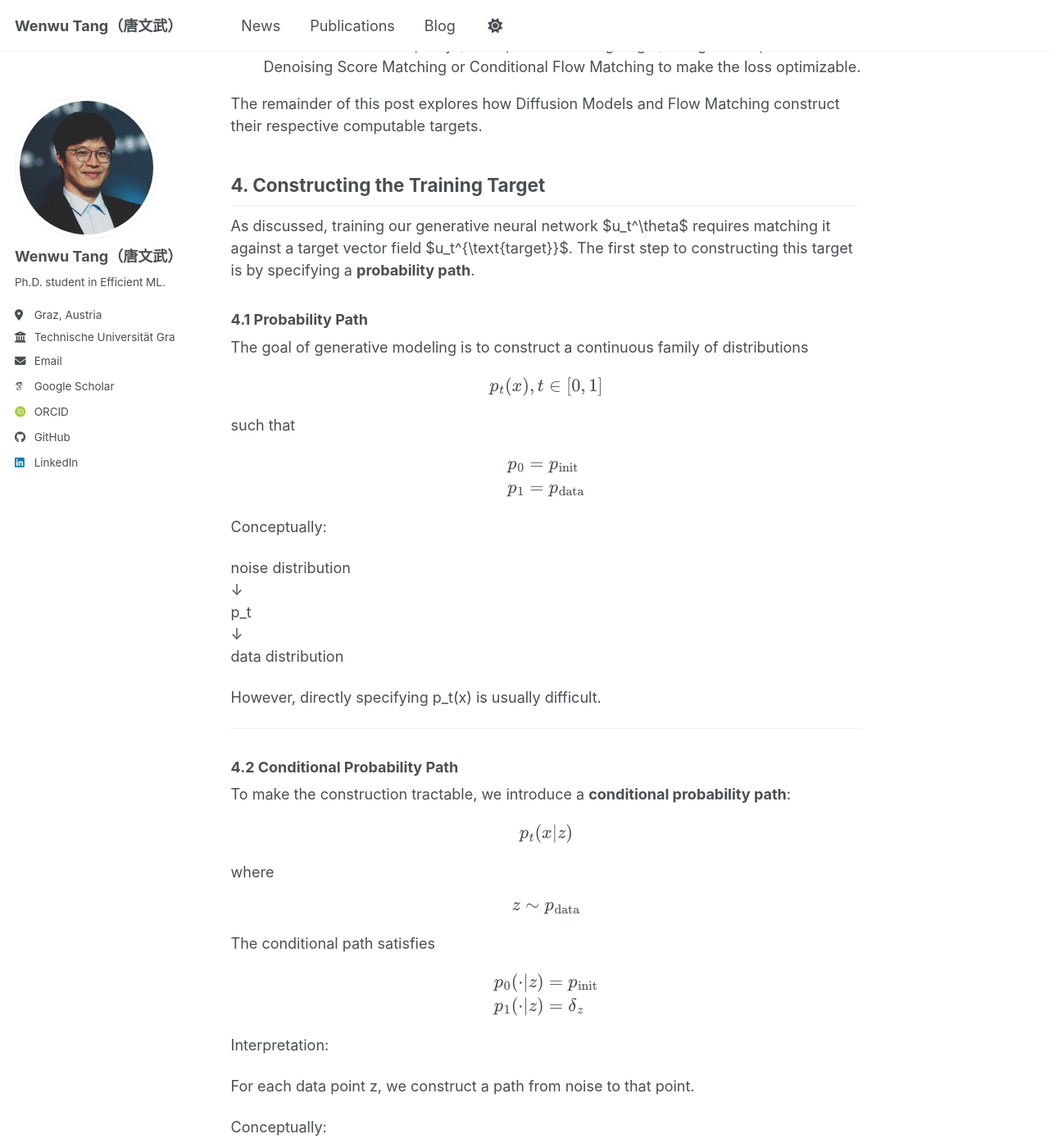
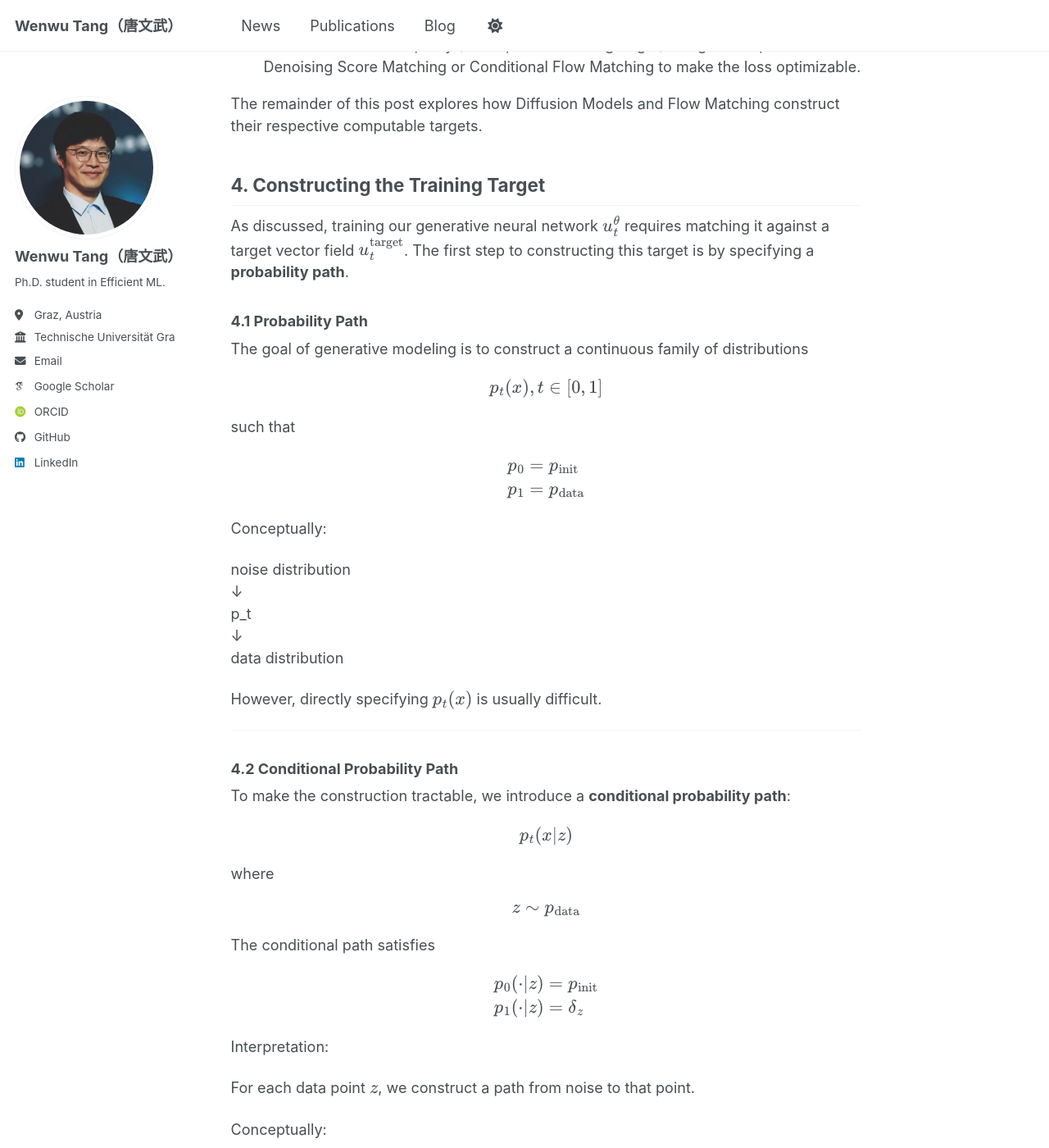
Before and after one commit to TWWinde/TWWinde.github.io, a Jekyll site: the page built from _posts/2012-08-14-blog-post-1.md, in a window 1280 px wide and 1400 px high, scrolled down 5487 px. Shown: the whole window at 82% size. Built offline with Jekyll 4.4.1, drawn with Linux system fonts in a browser that asks for light colours; some web fonts are replaced; a script bundle is joined from its source files by our own code; library files that are not in the unit come from our copies.

Commit message:
fix further inline latex formatting

```diff
--- a/_posts/2012-08-14-blog-post-1.md
+++ b/_posts/2012-08-14-blog-post-1.md
@@ -190,7 +190,7 @@ The remainder of this post explores how Diffusion Models and Flow Matching const
 
 ## 4. Constructing the Training Target
 
-As discussed, training our generative neural network $u_t^\theta$ requires matching it against a target vector field $u_t^{\text{target}}$. The first step to constructing this target is by specifying a **probability path**.
+As discussed, training our generative neural network $$u_t^\theta$$ requires matching it against a target vector field $$u_t^{\text{target}}$$. The first step to constructing this target is by specifying a **probability path**.
 
 ### 4.1 Probability Path
 
@@ -216,7 +216,7 @@ p_t
 ↓
 data distribution
 
-However, directly specifying p_t(x) is usually difficult.
+However, directly specifying $$p_t(x)$$ is usually difficult.
 
 ---
 
@@ -241,7 +241,7 @@ $$
 
 Interpretation:
 
-For each data point z, we construct a path from noise to that point.
+For each data point $$z$$, we construct a path from noise to that point.
 
 Conceptually:
 
```
